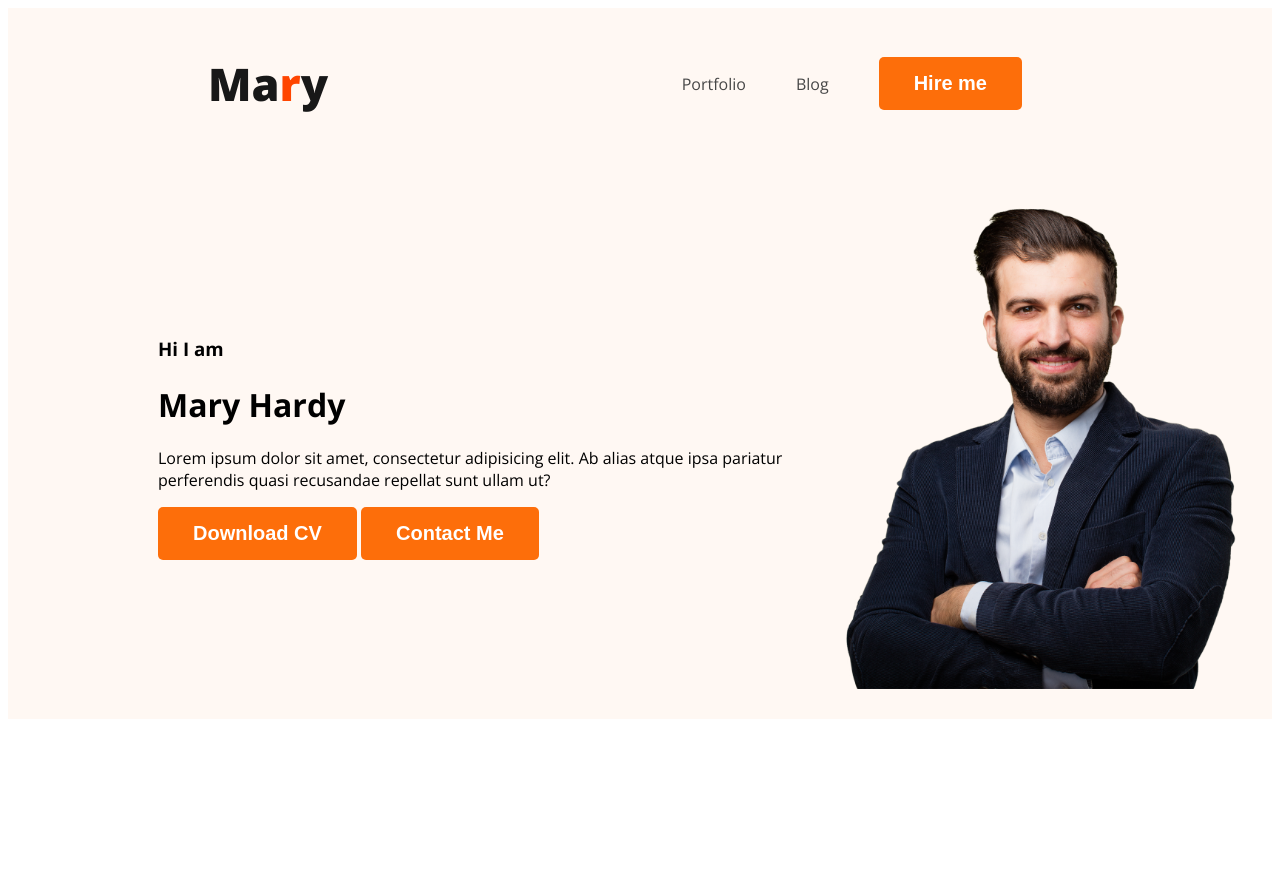
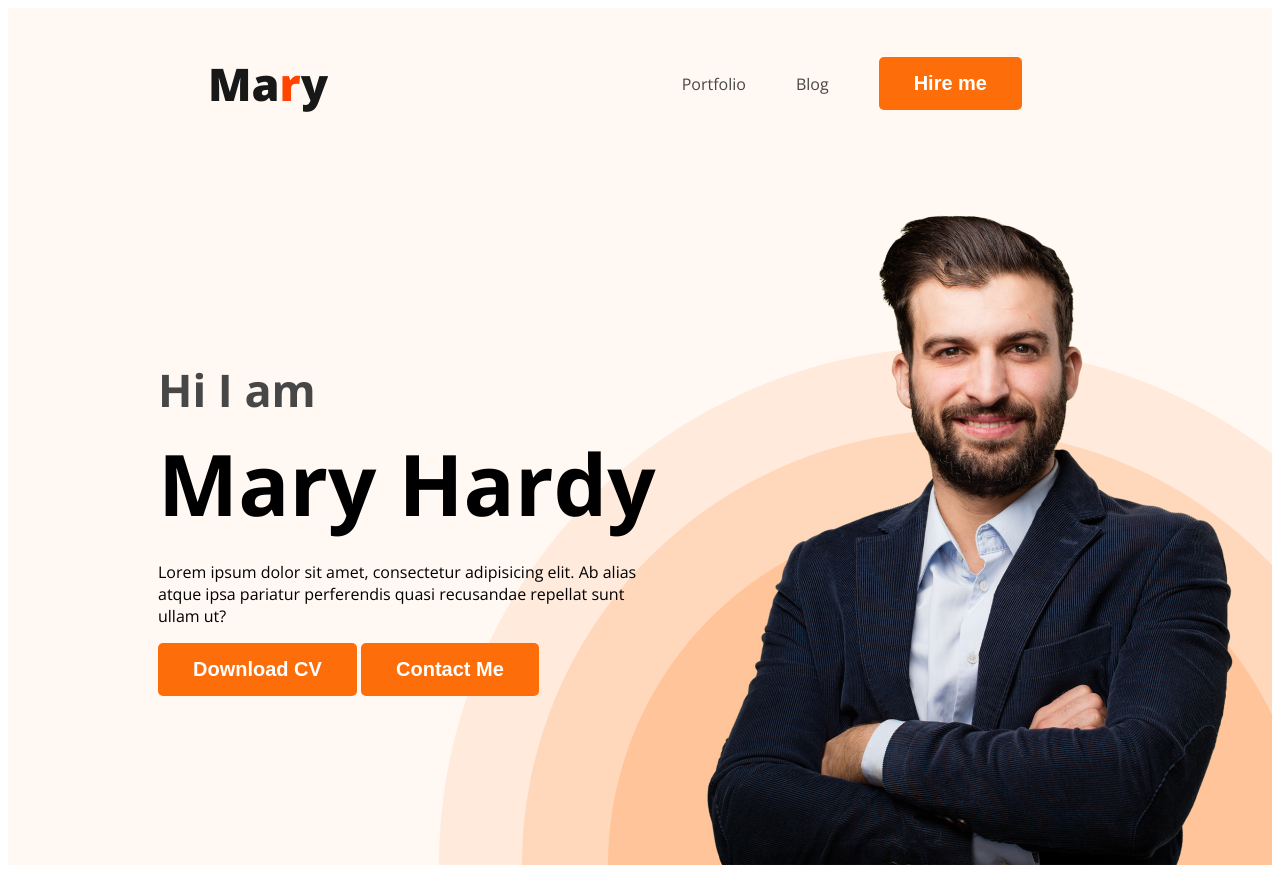
Before and after one commit to Al-AminWeb/webdeveloper-portfolio, a plain HTML site: page index.html in a window 1280 px wide. Before the commit the page ends 800 px from the top, so only its background shows below. Drawn offline with nearby package versions, Linux system fonts and the light colour scheme.

Commit message:
header section ended

```diff
--- a/index.html
+++ b/index.html
@@ -21,10 +21,10 @@
         </ul>
     </nav>
     <div class="banner">
-        <div>
+        <div class="banner-content">
             <h3 class="banner-greeting">Hi I am</h3>
             <h1 class="banner-title">Mary Hardy</h1>
-            <p>Lorem ipsum dolor sit amet, consectetur adipisicing elit. Ab alias atque ipsa pariatur perferendis quasi recusandae repellat sunt ullam ut?</p>
+            <p class=".banner-description">Lorem ipsum dolor sit amet, consectetur adipisicing elit. Ab alias atque ipsa pariatur perferendis quasi recusandae repellat sunt ullam ut?</p>
             <button class="btn-primary">Download CV</button>
             <button class="btn-primary">Contact Me</button>
         </div>
--- a/styles/portfolio.css
+++ b/styles/portfolio.css
@@ -43,12 +43,33 @@ nav a{
 /*header styles*/
 .header{
     background-color: #FFF8F3;
+    background-image: url("../images/header_bg.png");
+    background-repeat: no-repeat;
+    background-position: bottom right;
 }
 .banner{
-    padding: 30px 30px 30px 150px;
+    padding: 30px 30px 0 150px;
     display: flex;
     align-items: center;
+    justify-content: space-between;
 }
-.profile-pic{
+.banner-content{
+    max-width: 500px;
+}
+.banner.profile-pic{
     height: 500px;
 }
+.banner-greeting{
+    font-size: 45px;
+    color: #474747;
+    margin: 0;
+}
+.banner-title{
+    font-size: 85px;
+    font-weight: 700;
+    margin-top: 5px;
+    margin-bottom: 20px;
+}
+.banner-description{
+
+}
```
